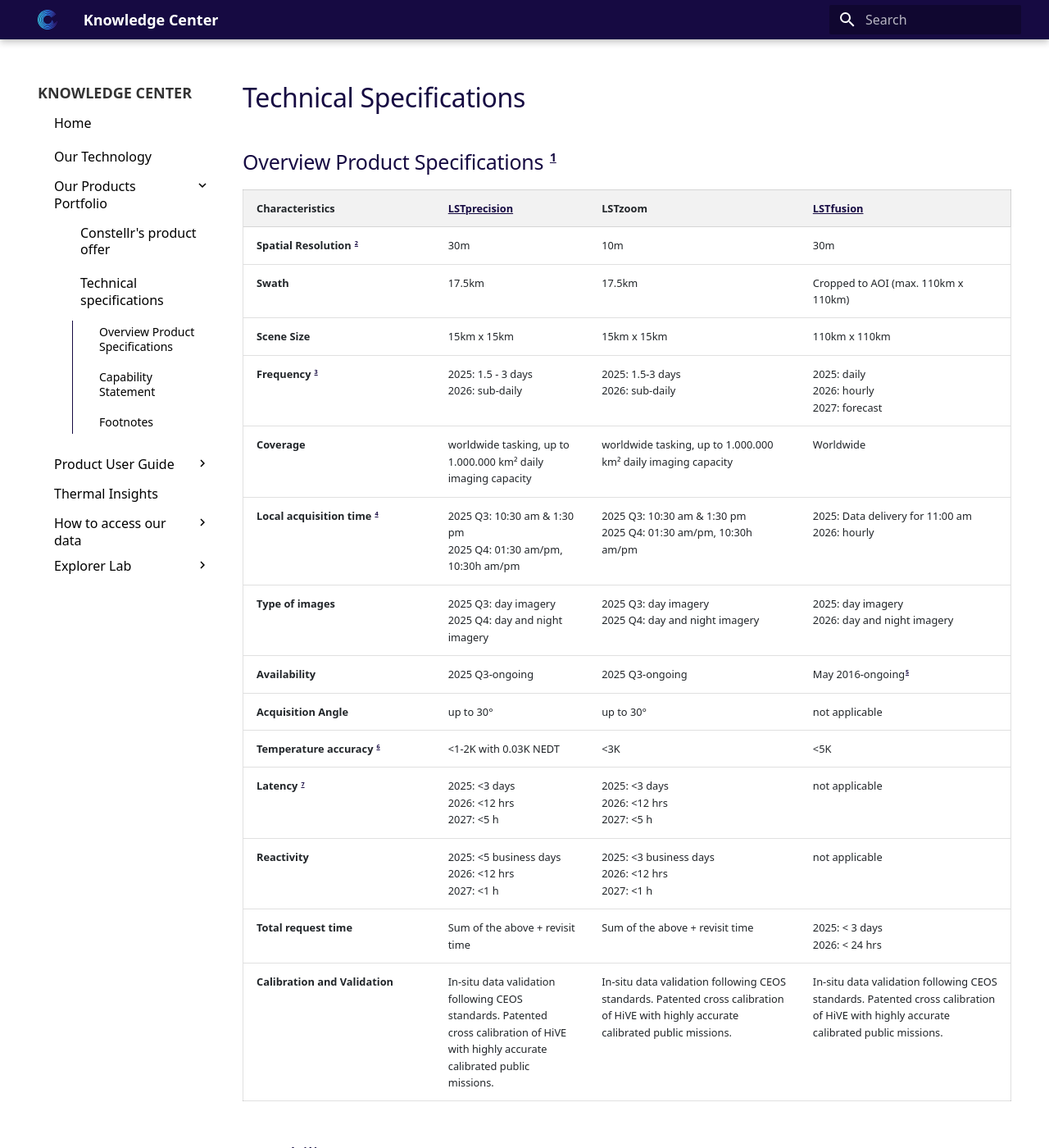
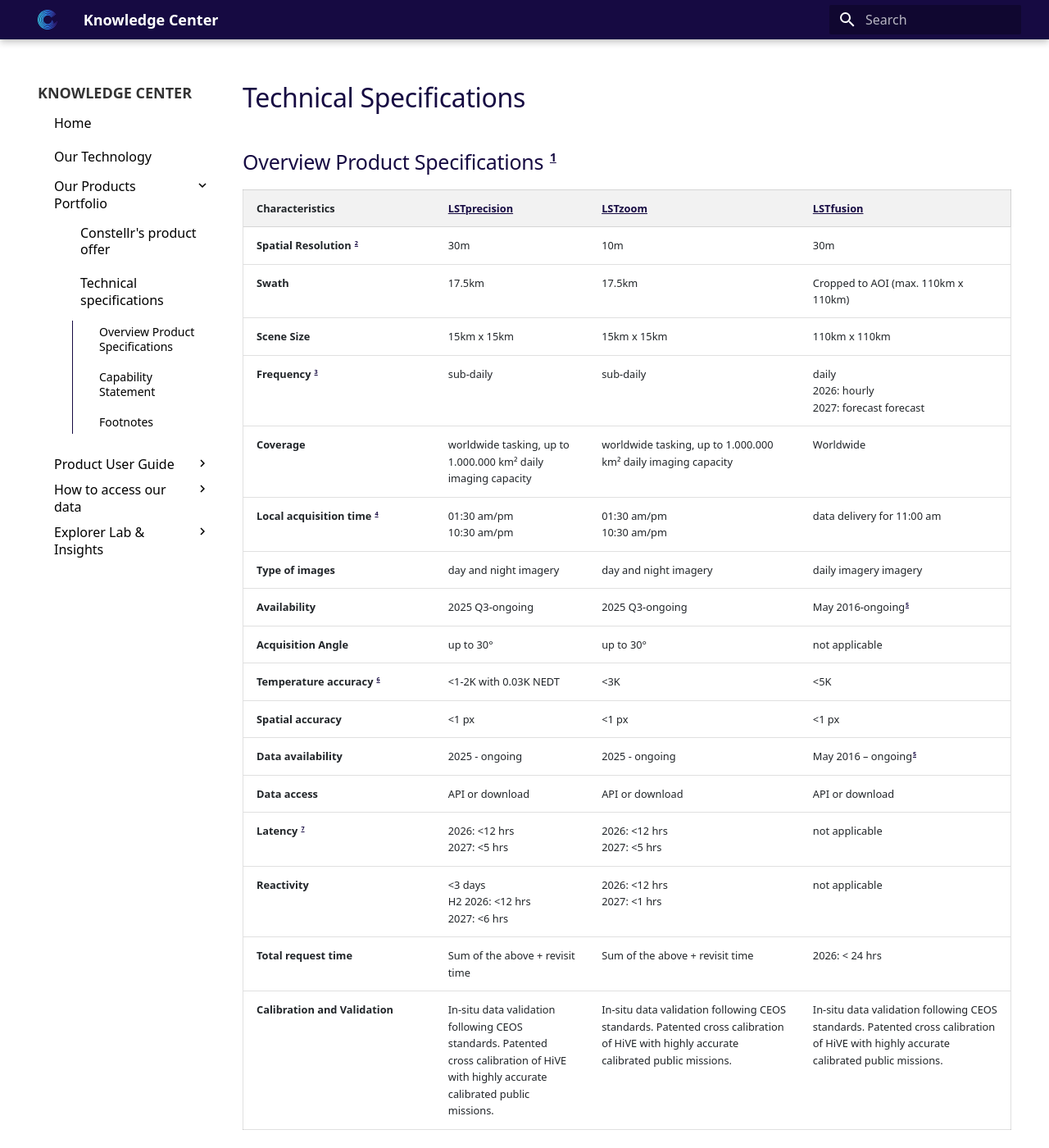
Before and after one commit to constellr/product-lst, an MkDocs documentation site: the page built from docs/Technical-specification.md, in a window 1280 px wide and 1400 px high. Shown: the whole window at 82% size. Built offline with MkDocs 1.6.1 and Material for MkDocs 9.7.7, drawn with Linux system fonts in a browser that asks for light colours; the version menu is left out.

Commit message:
Update of the table on the KC

```diff
--- a/docs/Technical-specification.md
+++ b/docs/Technical-specification.md
@@ -1,22 +1,27 @@
 # **Technical Specifications**
 ## Overview Product Specifications [^custom-label] {style="margin-bottom: 5px;"}
 
-| Characteristics                      | [**LSTprecision**](https://constellr.github.io/product-lst/LST-precision/)                                                                                                                      | **LSTzoom**                                                              | [**LSTfusion**](https://constellr.github.io/product-lst/LST-fusion/)                                                                    |
+| Characteristics                      | [**LSTprecision**](https://constellr.github.io/product-lst/LST-precision/)                                                                                                                      | [**LSTzoom**](https://constellr.github.io/product-lst/LST-zoom/)                                                              | [**LSTfusion**](https://constellr.github.io/product-lst/LST-fusion/)                                                                    |
 |--------------------------------------|-----------------------------------------------------------------------------------------------------------------------------------|----------------------------------------------------------------------|------------------------------------------------------------------------------|
 | **Spatial Resolution [^2]**                   | 30m                                                                                                                               | 10m                                                                  | 30m                                                                          |
 | **Swath**                                | 17.5km                                                                                                                            | 17.5km                                                               | Cropped to AOI (max. 110km x 110km)                                                                      |
 | **Scene Size**                           | 15km x 15km                                                                                                                   | 15km x 15km                                                      | 110km x 110km                                                                |
-| **Frequency [^3]**                            | 2025: 1.5 - 3 days <br> 2026: sub-daily                                                                               | 2025: 1.5-3 days <br> 2026: sub-daily                  | 2025: daily <br> 2026: hourly <br> 2027: forecast                                   |
+| **Frequency [^3]**                            | sub-daily                                                                                | sub-daily                  | daily <br> 2026: hourly <br> 2027: forecast forecast                                   |
 | **Coverage**                             | worldwide tasking, up to 1.000.000 km² daily imaging capacity                                                                                                                 | worldwide tasking, up to 1.000.000 km² daily imaging capacity                                                    | Worldwide                     |
-| **Local acquisition time [^4]**               | 2025 Q3: 10:30 am & 1:30 pm <br> 2025 Q4: 01:30 am/pm, 10:30h am/pm                                                              | 2025 Q3: 10:30 am & 1:30 pm <br> 2025 Q4: 01:30 am/pm, 10:30h am/pm | 2025: Data delivery for 11:00 am <br> 2026: hourly                                               |
-| **Type of images**                       | 2025 Q3: day imagery <br> 2025 Q4: day and night imagery                                                                                     |2025 Q3: day imagery <br> 2025 Q4: day and night imagery                        | 2025: day imagery <br> 2026: day and night imagery                                |
+| **Local acquisition time [^4]**               | 01:30 am/pm <br> 10:30 am/pm                                                              | 01:30 am/pm <br> 10:30 am/pm | data delivery for 11:00 am                                               |
+| **Type of images**                       | day and night imagery                                                                                          |day and night imagery                        | daily imagery imagery                                |
 | **Availability**                         | 2025 Q3-ongoing                                                                                                                      | 2025 Q3-ongoing                                                         | May 2016-ongoing[^5]                                                                 |
 | **Acquisition Angle**                    | up to 30°                                                                                                                         | up to 30°                                                            | not applicable                                               |
 | **Temperature accuracy [^6]**                 | <1-2K with 0.03K NEDT                                                                                                                  | <3K                                                                  | <5K                                                                     |
-| **Latency [^7]**                              | 2025: <3 days <br> 2026: <12 hrs <br> 2027: <5 h                                                                                         | 2025: <3 days <br> 2026: <12 hrs <br> 2027: <5 h                            | not applicable                       |
-| **Reactivity**                              | 2025: <5 business days <br> 2026: <12 hrs <br> 2027: <1 h                                                                                         | 2025: <3 business days <br> 2026: <12 hrs <br> 2027: <1 h                            | not applicable                       |
-| **Total request time**                              | Sum of the above + revisit time                                                                                         | Sum of the above + revisit time                          | 2025: < 3 days <br> 2026: < 24 hrs                       |
+| **Spatial accuracy**           | <1 px | <1 px |<1 px                                                                          |
+| **Data  availability**           | 2025 - ongoing | 2025 - ongoing | May 2016 – ongoing[^5]                                                                          |
+| **Data access**           | API or download | API or download | API or download                                                                          |
+| **Latency [^7]**                              | 2026: <12 hrs <br> 2027: <5 hrs                                                                                         | 2026: <12 hrs <br> 2027: <5 hrs                            | not applicable                       |
+| **Reactivity**                              | <3 days <br> H2 2026: <12 hrs <br> 2027: <6 hrs                                                                                         | 2026: <12 hrs <br> 2027: <1 hrs                            | not applicable                       |
+| **Total request time**                              | Sum of the above + revisit time                                                                                         | Sum of the above + revisit time                          | 2026: < 24 hrs                       |
 | **Calibration and Validation**           | In-situ data validation following CEOS standards.  Patented cross calibration of HiVE with highly accurate calibrated public missions. | In-situ data validation following CEOS standards. Patented cross calibration of HiVE with highly accurate calibrated public missions. |In-situ data validation following CEOS standards. Patented cross calibration of HiVE with highly accurate calibrated public missions.                                                                              |
+
+
 
 
 
--- a/mkdocs.yml
+++ b/mkdocs.yml
@@ -28,11 +28,11 @@
     - Calibration and Validation:
       - LSTprecision: LST-precision-cal-val-procedure.md
       - LSTfusion: LST-fusion-cal-val-procedure.md
-  - Thermal Insights: thermal-insights.md
+ # - Thermal Insights: thermal-insights.md
   - How to access our data:
     - UI documentation: UI-documentation.md
     - API documentation: API-documentation.md
-  - Explorer Lab:
+  - Explorer Lab & Insights:
     - LST Handbook: explorer-lab.md
     - Open Data Programme: example-datasets.md
     # - PUG zoom: LST-zoom.md
```
Also changed, not shown: docs/our-technology.md (+1 -1 lines).
